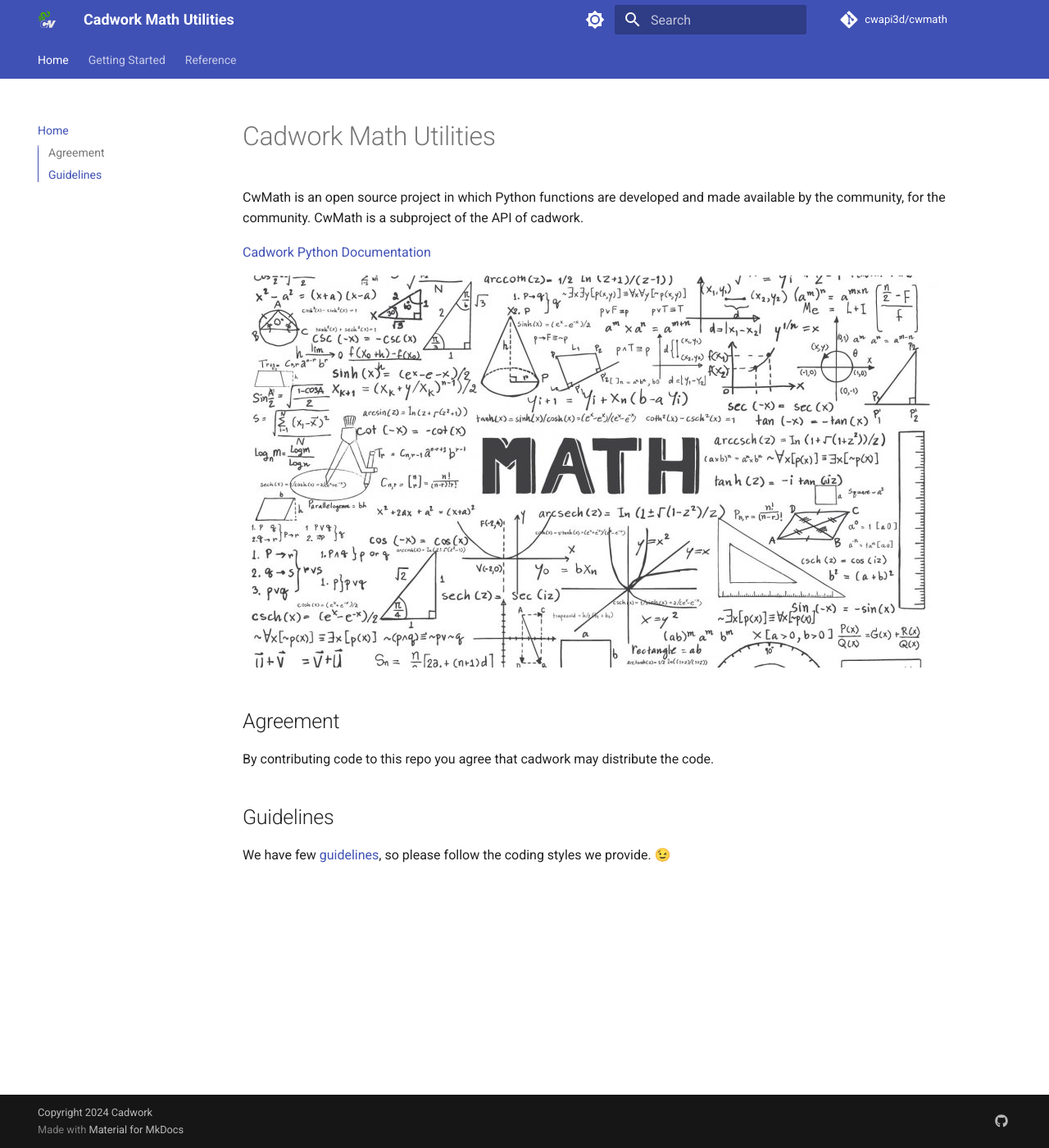
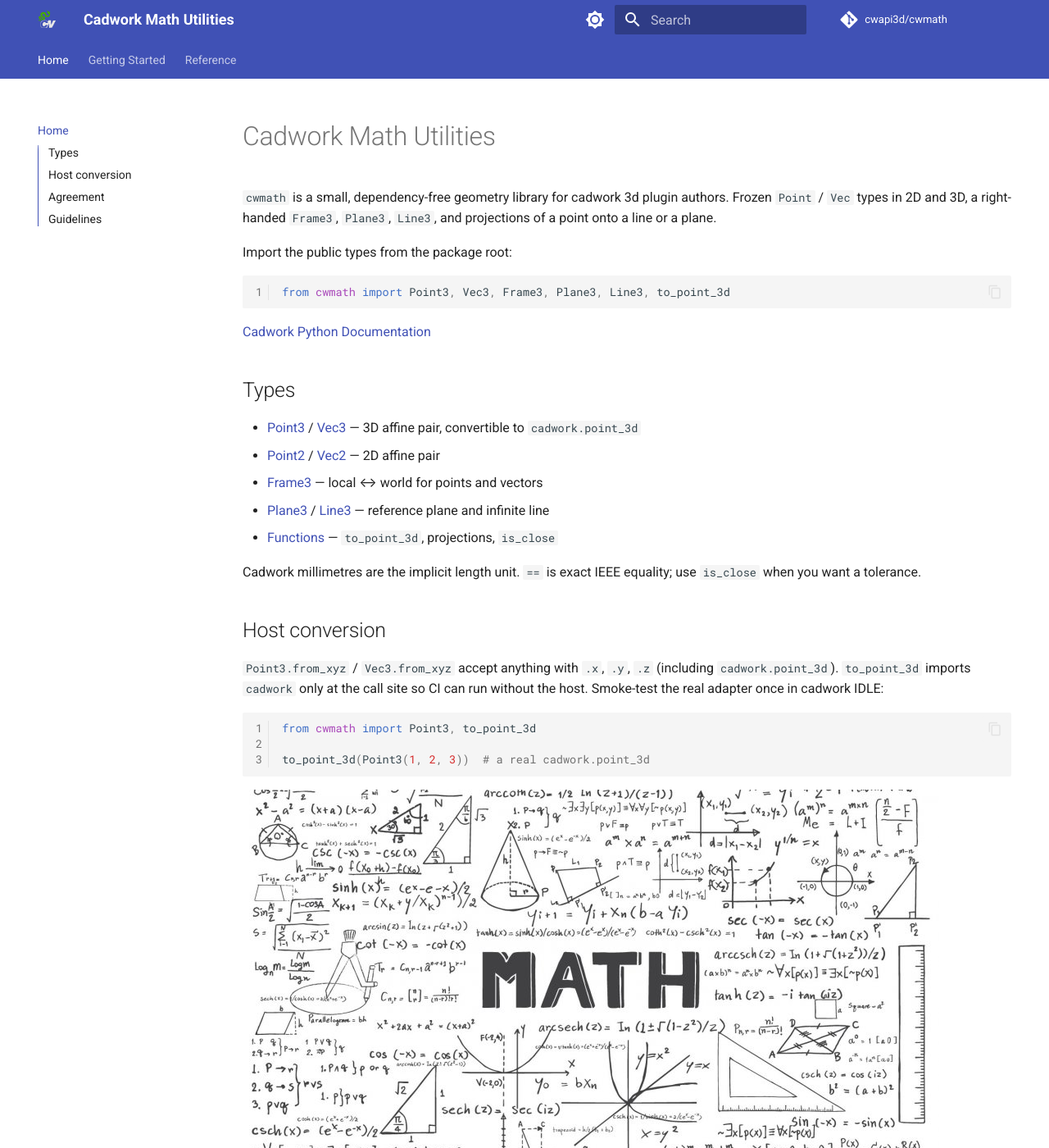
Before and after one commit to cwapi3d/cwmath, an MkDocs documentation site: the page built from docs/index.md, in a window 1280 px wide and 1400 px high. Shown: the whole window at 82% size. Built offline with MkDocs 1.6.1 and Material for MkDocs 9.7.7, drawn with Linux system fonts in a browser that asks for light colours; comment, search, counter and statistics services are not loaded.

Commit message:
[rewrite-06] - Export public API, rewrite docs, and pin 1.0.0
- Re-export Point/Vec/Frame/Plane/Line, projections, is_close, and to_point_3d
- Replace the README with a cadwork convert/frame/project example
- Rewrite MkDocs type pages and nav; keep the Material theme
- Add export, README, and wheel packaging tests; lock MkDocs in the dev group

````diff
--- a/docs/index.md
+++ b/docs/index.md
@@ -1,8 +1,40 @@
 # Cadwork Math Utilities
 
-CwMath is an open source project in which Python functions are developed and made available by the community, for the community. CwMath is a subproject of the API of cadwork.
+`cwmath` is a small, dependency-free geometry library for cadwork 3d plugin
+authors. Frozen `Point` / `Vec` types in 2D and 3D, a right-handed `Frame3`,
+`Plane3`, `Line3`, and projections of a point onto a line or a plane.
+
+Import the public types from the package root:
+
+```python
+from cwmath import Point3, Vec3, Frame3, Plane3, Line3, to_point_3d
+```
 
 [Cadwork Python Documentation](https://docs.cadwork.com/projects/cwapi3dpython/en/latest/){.button-63}
+
+## Types
+
+- [Point3](point3.md) / [Vec3](vec3.md) — 3D affine pair, convertible to `cadwork.point_3d`
+- [Point2](point2.md) / [Vec2](vec2.md) — 2D affine pair
+- [Frame3](frame3.md) — local ↔ world for points and vectors
+- [Plane3](plane3.md) / [Line3](line3.md) — reference plane and infinite line
+- [Functions](functions.md) — `to_point_3d`, projections, `is_close`
+
+Cadwork millimetres are the implicit length unit. `==` is exact IEEE equality;
+use `is_close` when you want a tolerance.
+
+## Host conversion
+
+`Point3.from_xyz` / `Vec3.from_xyz` accept anything with `.x`, `.y`, `.z`
+(including `cadwork.point_3d`). `to_point_3d` imports `cadwork` only at the
+call site so CI can run without the host. Smoke-test the real adapter once in
+cadwork IDLE:
+
+```python
+from cwmath import Point3, to_point_3d
+
+to_point_3d(Point3(1, 2, 3))  # a real cadwork.point_3d
+```
 
 ![Backup Text](img/math.jpeg "https://elink.io/p/all-about-paula-incorvati-99ec81e")
 
--- a/mkdocs.yml
+++ b/mkdocs.yml
@@ -35,9 +35,14 @@
       - Contributing: contributing.md
       - Style Guide: style_guide.md
   - Reference:
-      - functions.md
-      - vector3d.md
-      - plane3d.md
+      - Point3: point3.md
+      - Vec3: vec3.md
+      - Point2: point2.md
+      - Vec2: vec2.md
+      - Frame3: frame3.md
+      - Plane3: plane3.md
+      - Line3: line3.md
+      - Functions: functions.md
 
 markdown_extensions:
   - admonition
@@ -70,7 +75,13 @@
 
 plugins:
   - search
-  - mkdocstrings
+  - mkdocstrings:
+      handlers:
+        python:
+          paths: [src]
+          options:
+            show_source: true
+            show_root_heading: true
 
 extra:
   social:
--- a/pyproject.toml
+++ b/pyproject.toml
@@ -29,6 +29,9 @@
 [dependency-groups]
 dev = [
     "black",
+    "mkdocs",
+    "mkdocs-material",
+    "mkdocstrings[python]",
     "pytest",
 ]
 
````
Also changed, not shown: README.md (+35 -1 lines), docs/frame3.md (added, +13 -0 lines), docs/functions.md (+30 -3 lines), docs/line3.md (added, +10 -0 lines), docs/plane3.md (added, +10 -0 lines), docs/plane3d.md (deleted, +0 -6 lines), docs/point2.md (added, +9 -0 lines), docs/point3.md (added, +10 -0 lines), docs/vec2.md (added, +9 -0 lines), docs/vec3.md (added, +9 -0 lines), docs/vector3d.md (deleted, +0 -6 lines), src/cwmath/__init__.py (added, +27 -0 lines), 4 other files.
